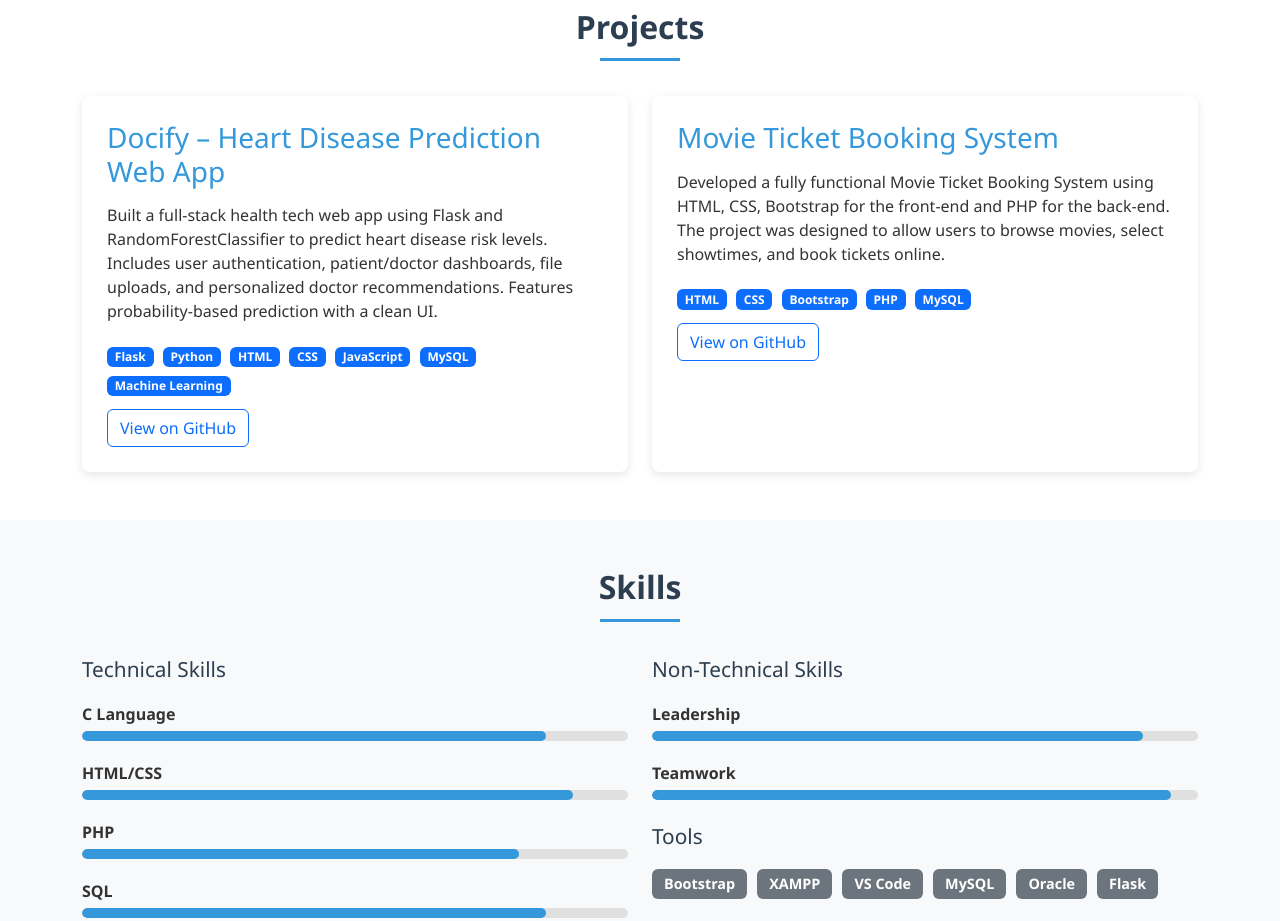
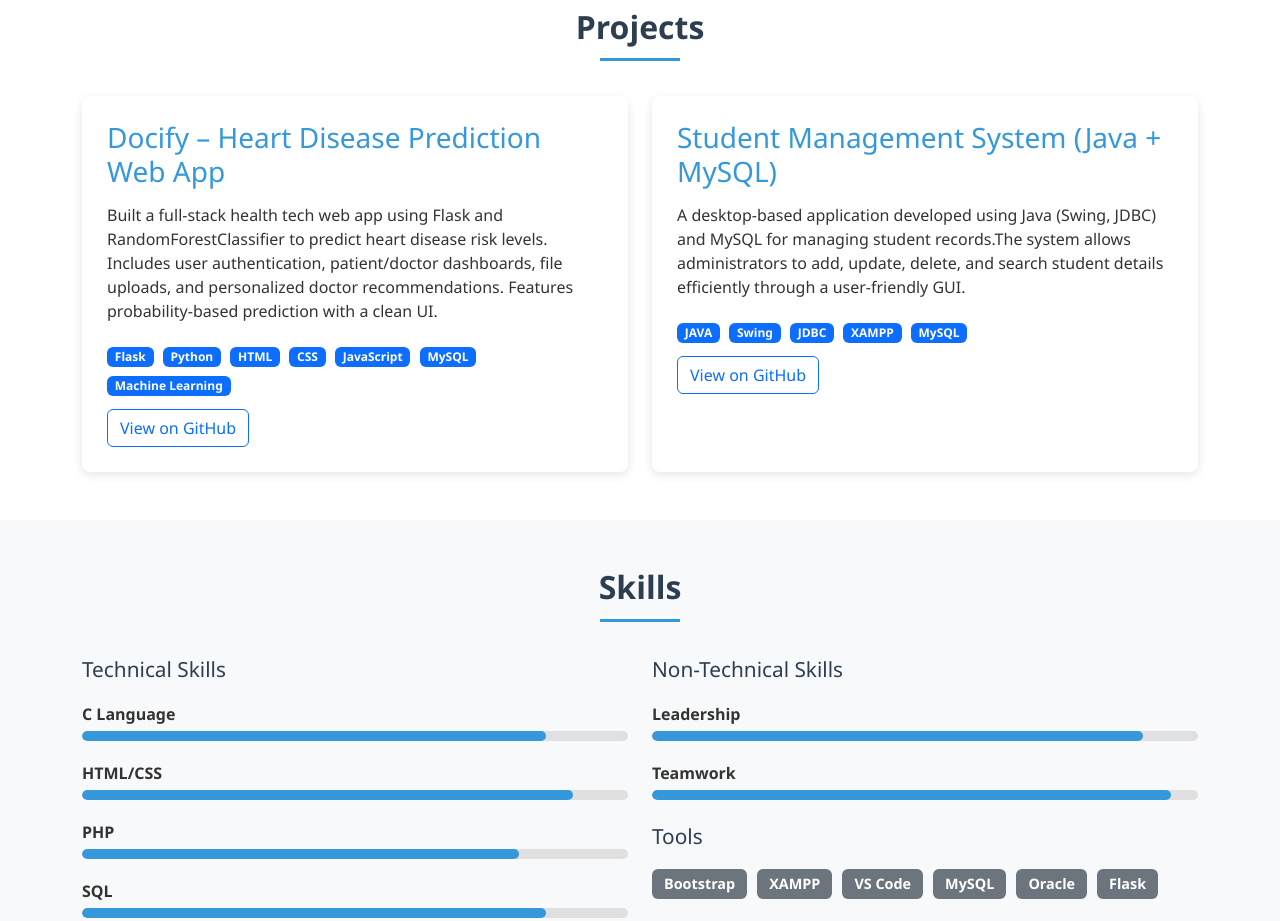
Before and after one commit to Isupersatan/Isupersatan.github.io, a plain HTML site: page index.html in a window 1280 px wide. Shown: the part 2080-3001 px from the top of the page. Drawn offline with nearby package versions, Linux system fonts and the light colour scheme.

Commit message:
Update index.html

```diff
--- a/index.html
+++ b/index.html
@@ -164,19 +164,19 @@
         </div>
       </div>
 
-      <!-- Existing Movie Ticket Project -->
+      <!-- Student Management -->
       <div class="col-lg-6">
         <div class="project-card">
-          <h3>Movie Ticket Booking System</h3>
-          <p class="project-description">Developed a fully functional Movie Ticket Booking System using HTML, CSS, Bootstrap for the front-end and PHP for the back-end. The project was designed to allow users to browse movies, select showtimes, and book tickets online.</p>
+          <h3>Student Management System (Java + MySQL)</h3>
+          <p class="project-description">A desktop-based application developed using Java (Swing, JDBC) and MySQL for managing student records.The system allows administrators to add, update, delete, and search student details efficiently through a user-friendly GUI.</p>
           <div class="project-tech">
-            <span class="badge bg-primary">HTML</span>
-            <span class="badge bg-primary">CSS</span>
-            <span class="badge bg-primary">Bootstrap</span>
-            <span class="badge bg-primary">PHP</span>
+            <span class="badge bg-primary">JAVA</span>
+            <span class="badge bg-primary">Swing</span>
+            <span class="badge bg-primary">JDBC</span>
+            <span class="badge bg-primary">XAMPP</span>
             <span class="badge bg-primary">MySQL</span>
           </div>
-          <a href="https://github.com/Isupersatan/movie_ticket" target="_blank" class="btn btn-outline-primary mt-2">View on GitHub</a>
+          <a href="https://github.com/Isupersatan/Student_Management" target="_blank" class="btn btn-outline-primary mt-2">View on GitHub</a>
         </div>
       </div>
     </div>
```
